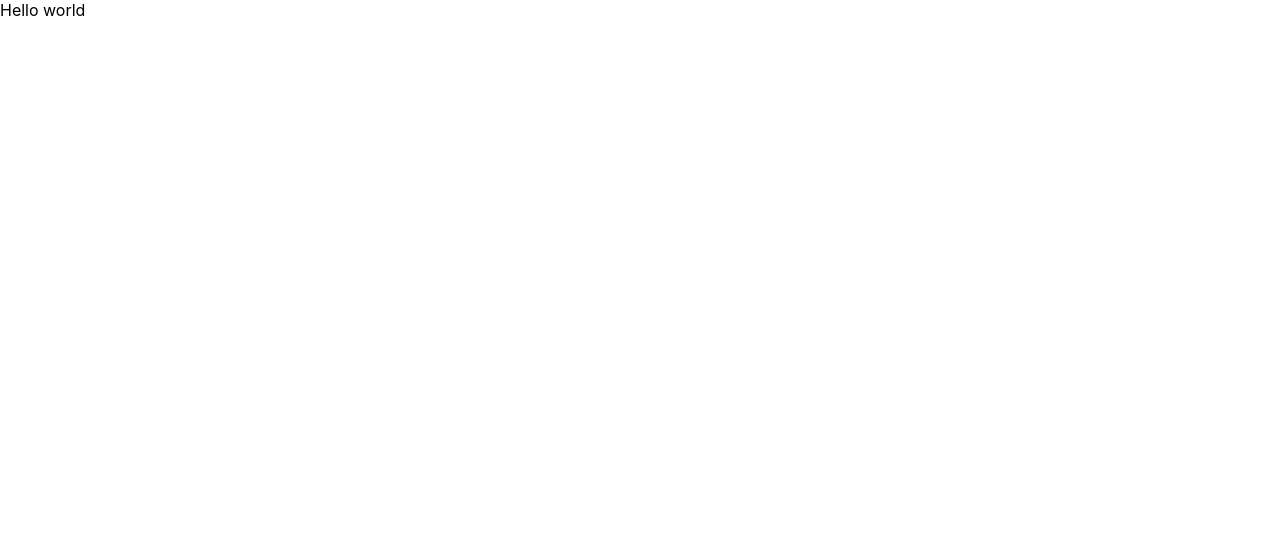
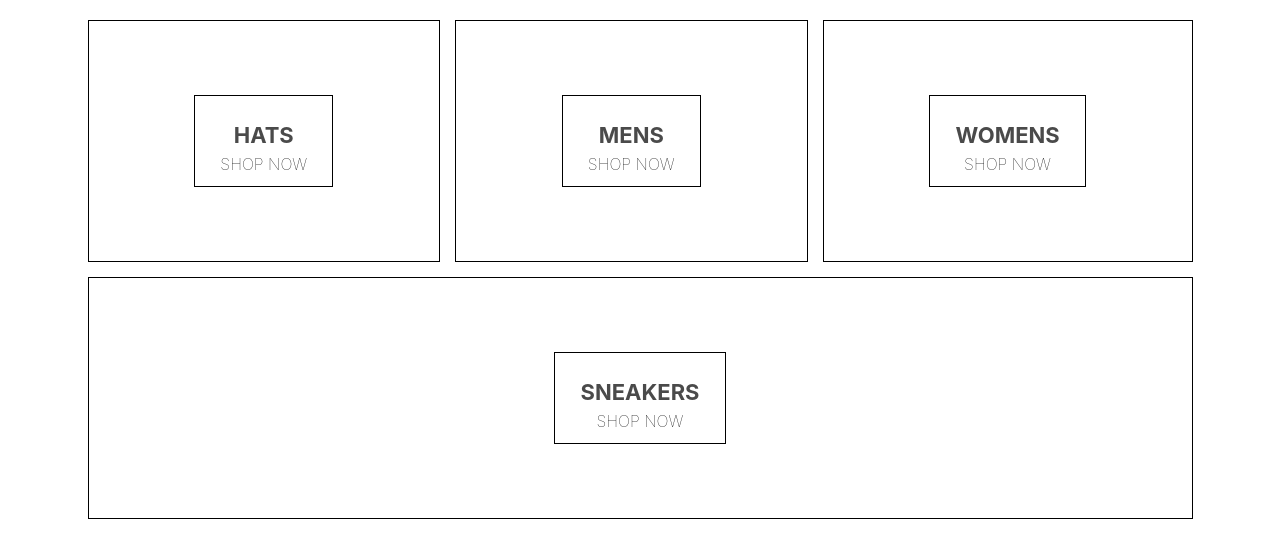
Before and after one commit to Sunmon/Complete_React_Developer, a React (Create React App) app in the folder crwn-clothing/: page / in a window 1280 px wide. Shown: the top 558 px of the page. Built offline with nearby package versions, Linux system fonts and the light colour scheme.

Commit message:
[chore] hompage 컴포넌트 추가
- node-sass 추가
- sass 홈페이지에 적용

```diff
--- a/crwn-clothing/package.json
+++ b/crwn-clothing/package.json
@@ -6,6 +6,7 @@
     "@testing-library/jest-dom": "^5.11.4",
     "@testing-library/react": "^11.1.0",
     "@testing-library/user-event": "^12.1.10",
+    "node-sass": "4.14",
     "prettier": "^2.3.2",
     "react": "^17.0.2",
     "react-dom": "^17.0.2",
--- a/crwn-clothing/src/App.js
+++ b/crwn-clothing/src/App.js
@@ -1,8 +1,10 @@
 import React from 'react';
+import HomePage from './homepage.component';
 import './App.css';
 
 function App() {
-  return <div>Hello world</div>;
+  return <HomePage></HomePage>;
+  // return <div>Hello world</div>;
 }
 
 export default App;
--- /dev/null
+++ b/crwn-clothing/src/homepage.component.jsx
@@ -0,0 +1,37 @@
+import React from 'react';
+import './homepage.styles.scss';
+
+const HomePage = () => {
+  return (
+    <div className="homepage">
+      <div className="directory-menu">
+        <div className="menu-item">
+          <div className="content">
+            <h1 className="title">HATS</h1>
+            <span className="subtitle">SHOP NOW</span>
+          </div>
+        </div>
+        <div className="menu-item">
+          <div className="content">
+            <h1 className="title">MENS</h1>
+            <span className="subtitle">SHOP NOW</span>
+          </div>
+        </div>
+        <div className="menu-item">
+          <div className="content">
+            <h1 className="title">WOMENS</h1>
+            <span className="subtitle">SHOP NOW</span>
+          </div>
+        </div>
+        <div className="menu-item">
+          <div className="content">
+            <h1 className="title">SNEAKERS</h1>
+            <span className="subtitle">SHOP NOW</span>
+          </div>
+        </div>
+      </div>
+    </div>
+  );
+};
+
+export default HomePage;
--- /dev/null
+++ b/crwn-clothing/src/homepage.styles.scss
@@ -0,0 +1,54 @@
+.homepage {
+  display: flex;
+  flex-direction: column;
+  align-items: center;
+  padding: 20px 80px;
+}
+
+.directory-menu {
+  width: 100%;
+  display: flex;
+  flex-wrap: wrap;
+  justify-content: space-between;
+}
+
+.menu-item {
+  min-width: 30%;
+  height: 240px;
+  flex: 1 1 auto;
+  display: flex;
+  align-items: center;
+  justify-content: center;
+  border: 1px solid black;
+  margin: 0 7.5px 15px;
+
+  &:first-child {
+    margin-right: 7.5px;
+  }
+
+  &:last-child {
+    margin-left: 7.5px;
+  }
+
+  .content {
+    height: 90px;
+    padding: 0 25px;
+    display: flex;
+    flex-direction: column;
+    align-items: center;
+    justify-content: center;
+    border: 1px solid black;
+
+    .title {
+      font-weight: bold;
+      margin-bottom: 6px;
+      font-size: 22px;
+      color: #4a4a4a;
+    }
+
+    .subtitle {
+      font-weight: lighter;
+      font-size: 16px;
+    }
+  }
+}
```
Also changed, not shown: 1 other file (tests, documents, lock files or other folders).
